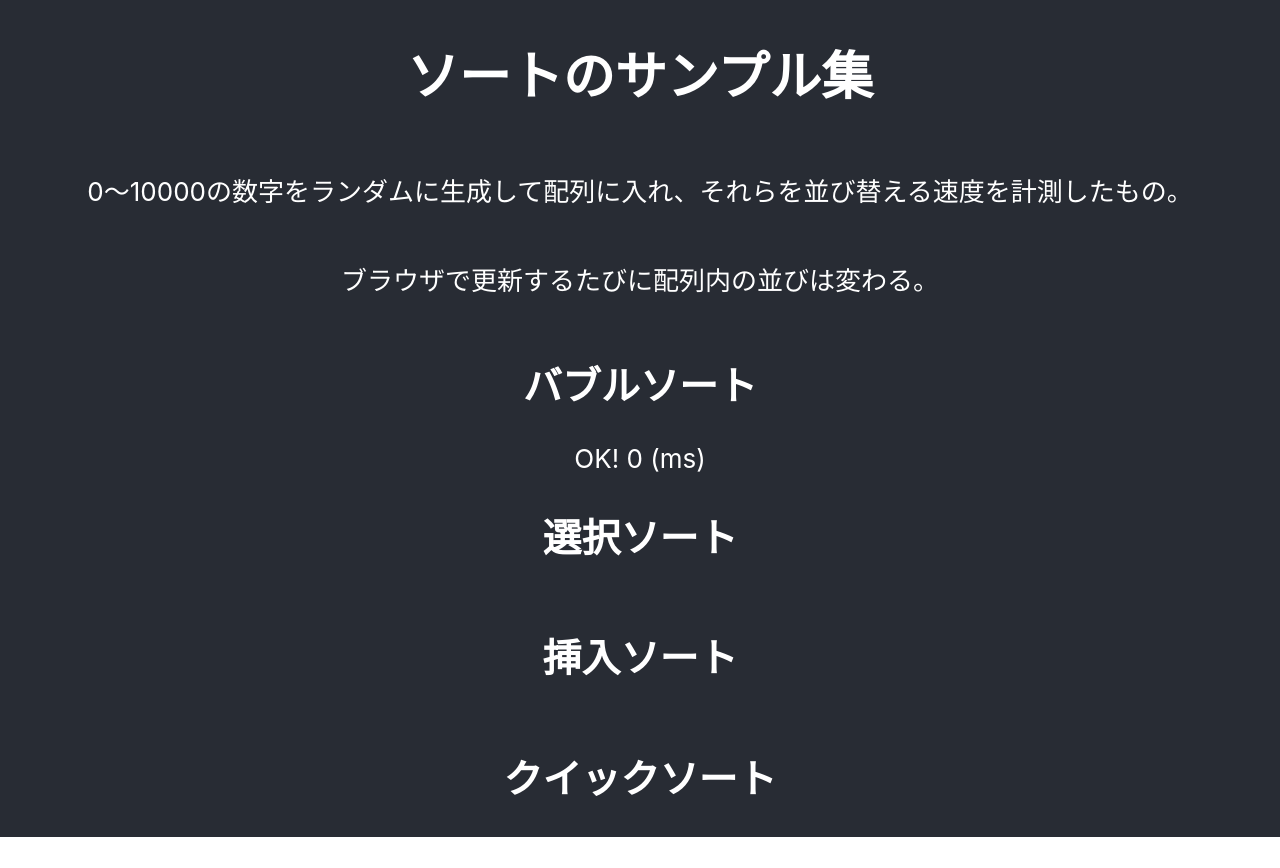
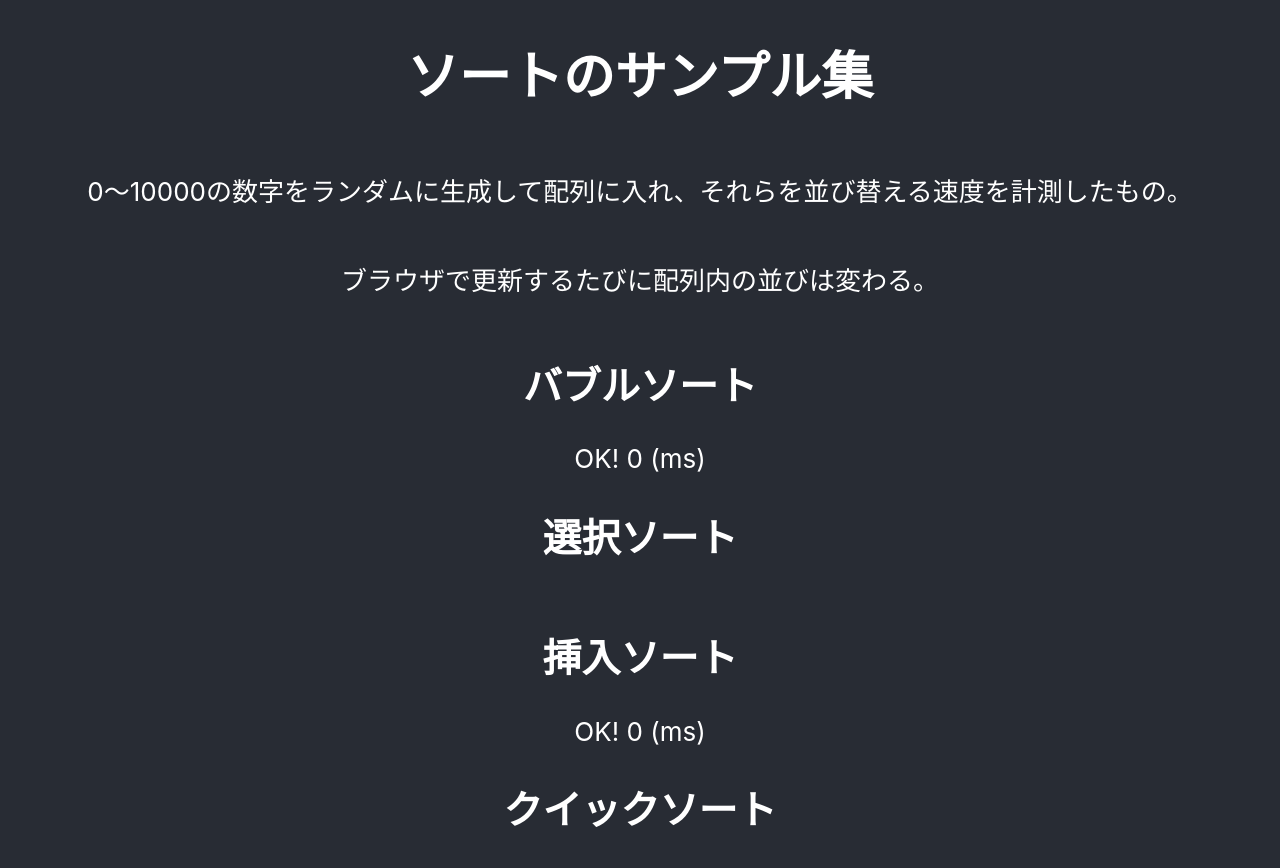
Before and after one commit to MaximizedOwl/sort-samples, a React (Create React App) app: page / in a window 1280 px wide. Before the commit the page ends 837 px from the top, so only its background shows below. Built offline with nearby package versions, Linux system fonts and the light colour scheme.

Commit message:
挿入ソートのガワだけ実装

```diff
--- a/src/App.js
+++ b/src/App.js
@@ -1,9 +1,8 @@
-import "./App.css";
-import { bubbleSort } from "./sort/bubbleSort";
+import './App.css';
+import { bubbleSort } from './sort/bubbleSort';
+import { insertSort } from './sort/insertSort';
 
 function App() {
-  const firstNumOfBubble = bubbleSort();
-
   return (
     <div className='App'>
       <header className='App-header'>
@@ -13,9 +12,10 @@ function App() {
         </p>
         <p>ブラウザで更新するたびに配列内の並びは変わる。</p>
         <h2>バブルソート</h2>
-        {firstNumOfBubble}
+        {bubbleSort()}
         <h2>選択ソート</h2>
         <h2>挿入ソート</h2>
+        {insertSort()}
         <h2>クイックソート</h2>
       </header>
     </div>
--- /dev/null
+++ b/src/sort/insertSort.js
@@ -0,0 +1,19 @@
+import { check } from '../util/check';
+import { randomNumberGenerator } from '../util/randomNumberGenerator';
+
+export const insertSort = () => {
+  const randomNumList = randomNumberGenerator();
+
+  const startTime = performance.now(); // 開始時間
+
+  /*
+    ソート処理
+  */
+
+  const endTime = performance.now(); // 終了時間
+
+  if (check(randomNumList)) {
+    console.log('OK! ' + (endTime - startTime));
+    return 'OK! ' + (endTime - startTime) + ' (ms)';
+  }
+};
```
